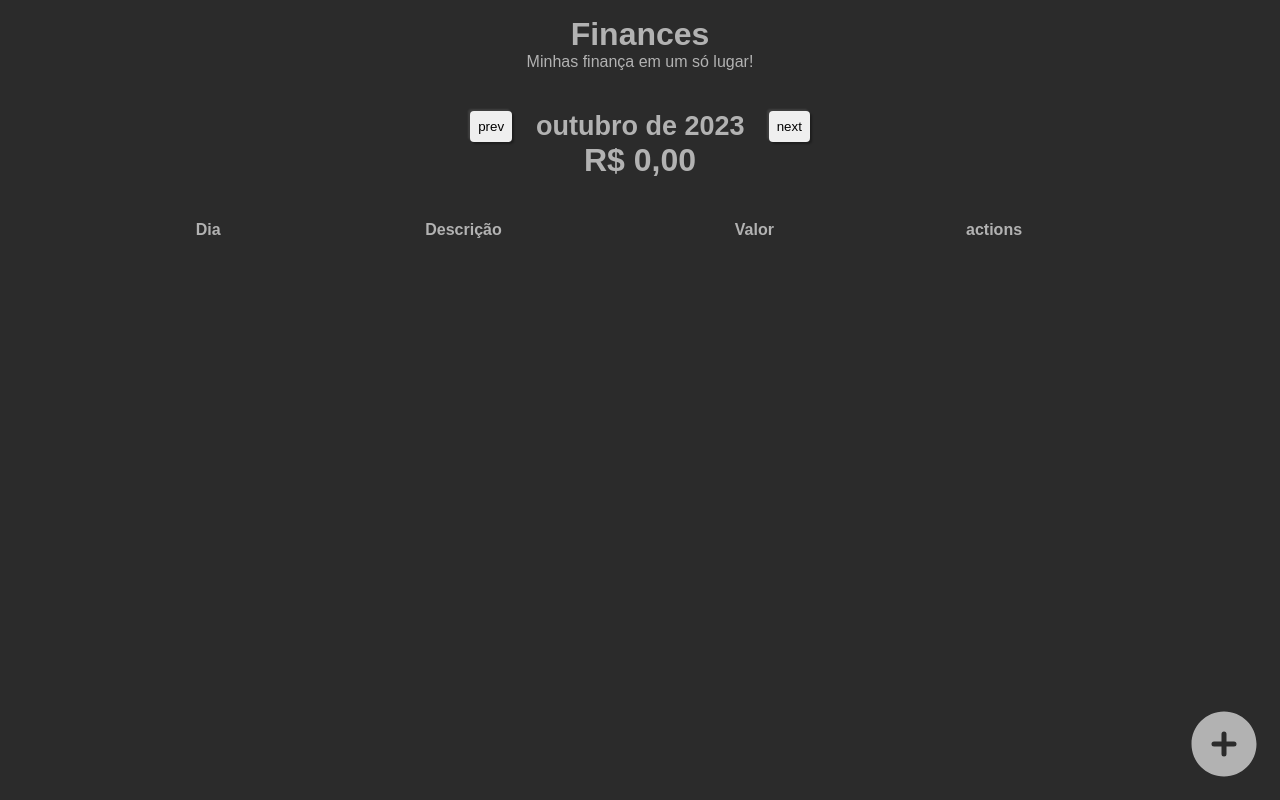
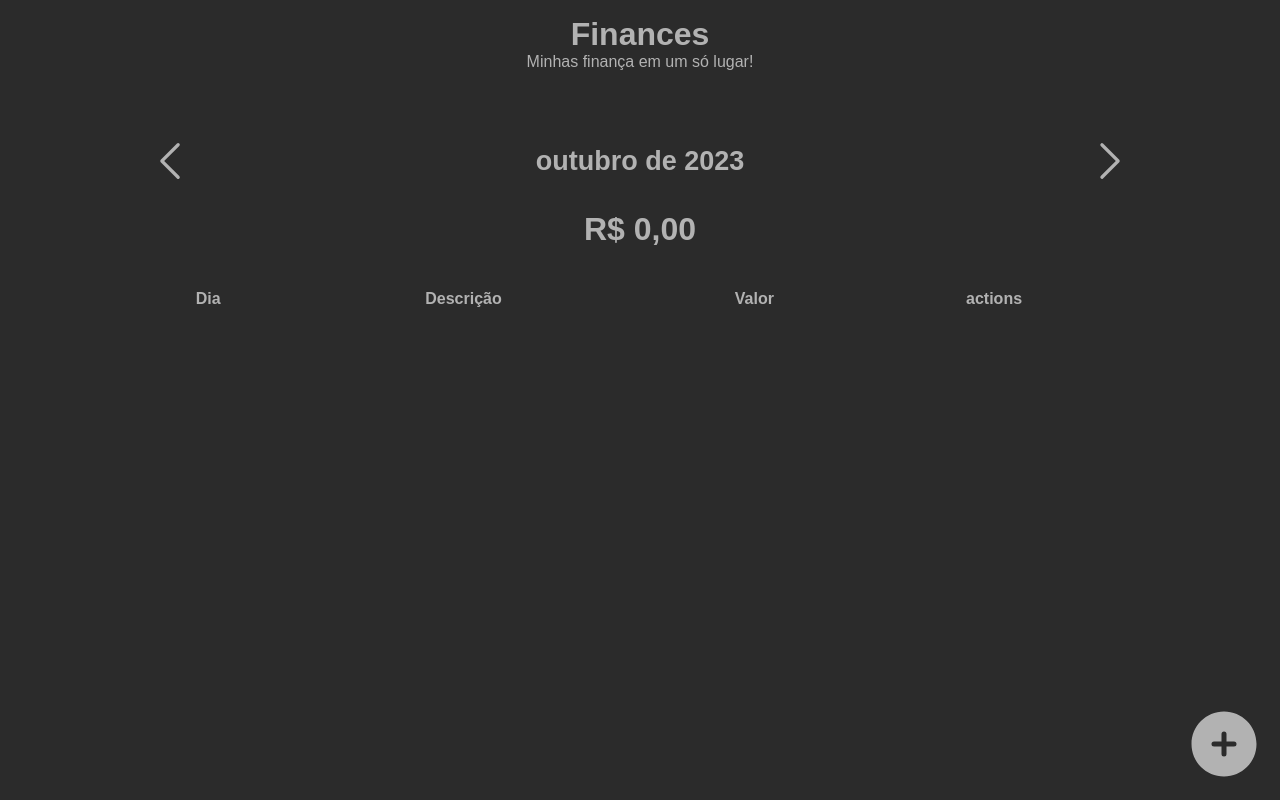
Before and after one commit to gvao/finances-app, a React (Vite) app: page / in a window 1280 px wide. Built offline with nearby package versions, Linux system fonts and the light colour scheme.

Commit message:
update summary style

```diff
--- a/src/components/month-summary/index.tsx
+++ b/src/components/month-summary/index.tsx
@@ -1,6 +1,5 @@
 import { useAccountContext } from "../../context/accounts";
 import { transformCurrency } from "../../utils";
-import Button from "../common/button";
 import styles from "./styles.module.css";
 
 export const MonthSummary = () => {
@@ -17,9 +16,9 @@ export const MonthSummary = () => {
 	return (
 		<div className={styles.wrap}>
 			<div className={styles.actions}>
-				<Button onClick={prevMonth}>prev</Button>
+				<ChevronLeft onClick={prevMonth} />
 				<h2>{labelMonth}</h2>
-				<Button onClick={nextMonth}>next</Button>
+				<ChevronRight onClick={nextMonth} />
 			</div>
 
 			<div>
@@ -30,3 +29,35 @@ export const MonthSummary = () => {
 		</div>
 	);
 };
+
+const ChevronLeft = ({ ...props }) => (
+	<svg
+		className={styles.icon}
+		{...props}
+		xmlns="http://www.w3.org/2000/svg"
+		viewBox="0 0 24 24"
+		fill="currentColor"
+	>
+		<path
+			fillRule="evenodd"
+			d="M7.72 12.53a.75.75 0 010-1.06l7.5-7.5a.75.75 0 111.06 1.06L9.31 12l6.97 6.97a.75.75 0 11-1.06 1.06l-7.5-7.5z"
+			clipRule="evenodd"
+		/>
+	</svg>
+);
+
+const ChevronRight = ({ ...props }) => (
+	<svg
+		className={styles.icon}
+		{...props}
+		xmlns="http://www.w3.org/2000/svg"
+		viewBox="0 0 24 24"
+		fill="currentColor"
+	>
+		<path
+			fillRule="evenodd"
+			d="M16.28 11.47a.75.75 0 010 1.06l-7.5 7.5a.75.75 0 01-1.06-1.06L14.69 12 7.72 5.03a.75.75 0 011.06-1.06l7.5 7.5z"
+			clipRule="evenodd"
+		/>
+	</svg>
+);
--- a/src/components/month-summary/styles.module.css
+++ b/src/components/month-summary/styles.module.css
@@ -13,7 +13,16 @@
 
 .actions {
     display: flex;
-    justify-content: center;
+    justify-content: space-between;
+    align-items: center;
+    height: 100px;
+
     gap: 24px;
-    width: 80%;
+    width: 100%;
 }
+
+.icon {
+    /* border: 2px solid; */
+    cursor: pointer;
+    width: calc( 4px * 13 );
+}
```
